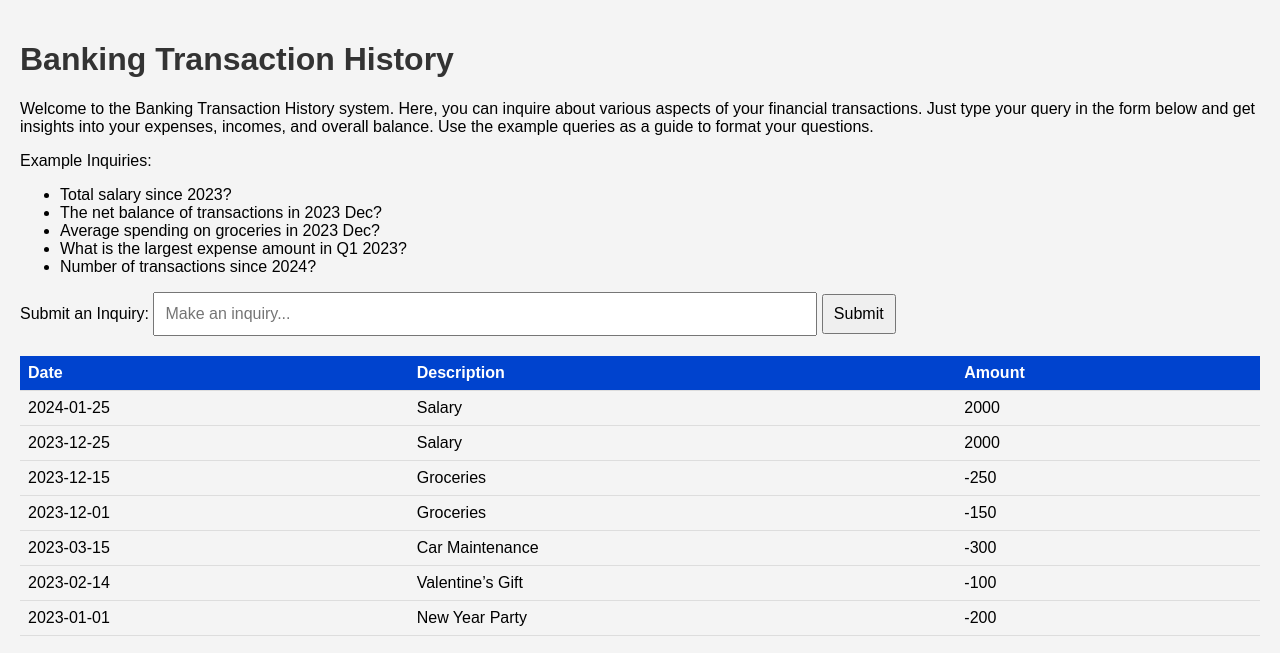
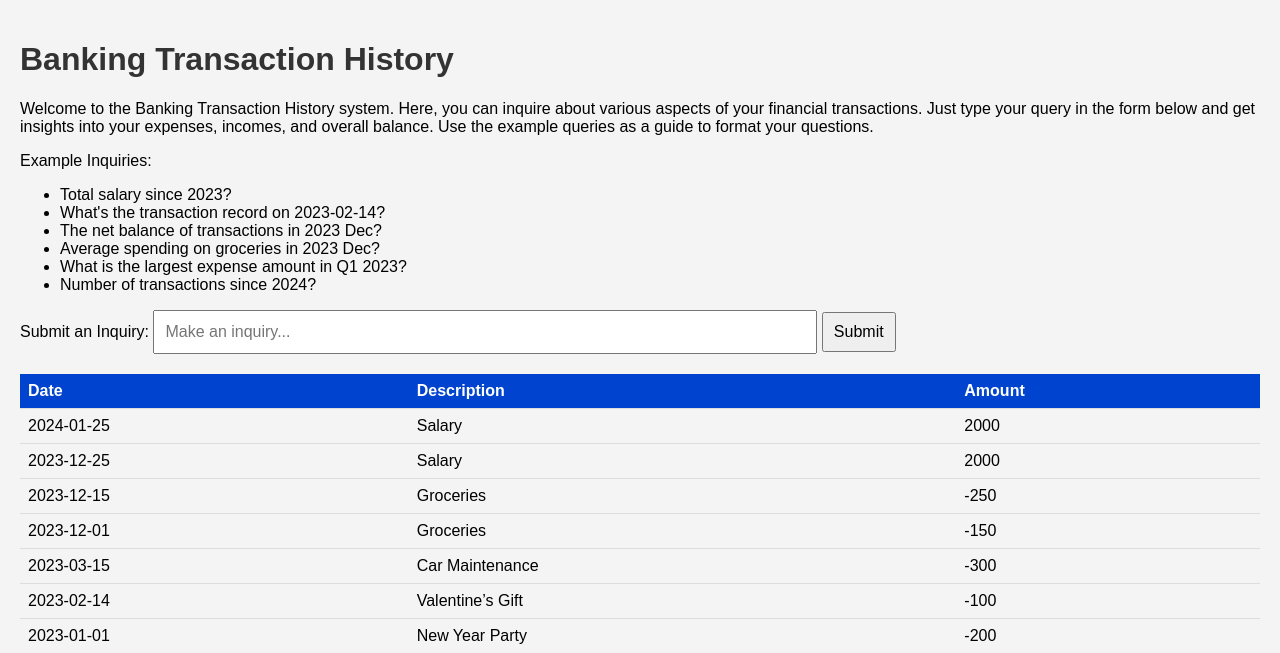
Before and after one commit to vicky-playground/TransactBot, a Flask app: page / in a window 1280 px wide. Shown: the top 653 px of the page. Run offline with Flask 3, Linux system fonts and the light colour scheme; data comes from the database, SQL or seed files in the repository.

Commit message:
Update index.html

```diff
--- a/templates/index.html
+++ b/templates/index.html
@@ -18,6 +18,7 @@
         <p>Example Inquiries:</p>
         <ul>
             <li>Total salary since 2023?</li>
+            <li>What's the transaction record on 2023-02-14?</li>
             <li>The net balance of transactions in 2023 Dec?</li>
             <li>Average spending on groceries in 2023 Dec?</li>
             <li>What is the largest expense amount in Q1 2023?</li>
```
